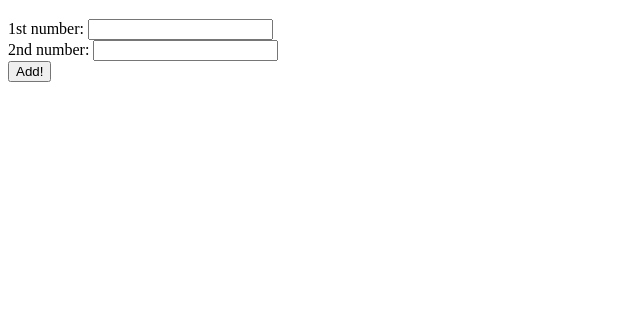
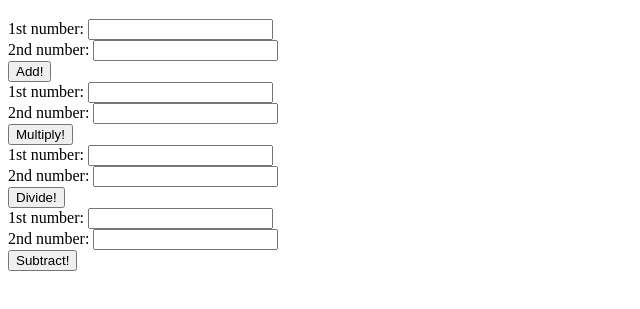
Before and after one commit to DiamondsAndRust206/calculator, a plain HTML site: page index.html in a window 1280 px wide. Shown: the part 61-370 px from the top of the page, without its empty margins (0-640 px from the left). Drawn offline with Linux system fonts and the light colour scheme.

Commit message:
Update html support functions
Co-authored-by: Jake Edgar <jakeedgar@users.noreply.github.com>
Co-authored-by: Brady Diamond <BradyDiamond@users.noreply.github.com>

```diff
--- a/index.html
+++ b/index.html
@@ -9,6 +9,7 @@
 <body>
   <div class="container">
     <h1>Calculator</h1>
+
     <form id="add">
       <div class="form-group">
         <label for="add1">1st number:</label>
@@ -20,6 +21,43 @@
       </div>
       <button type="submit" class="btn">Add!</button>
     </form>
+
+    <form id="multilpy">
+      <div class="form-group">
+        <label for="multiply1">1st number:</label>
+        <input id="multiply1" class="form-control" type="text">
+      </div>
+      <div class="form-group">
+        <label for="multiply2">2nd number:</label>
+        <input id="multiply2" class="form-control" type="text">
+      </div>
+      <button type="submit" class="btn">Multiply!</button>
+    </form>
+
+    <form id="divide">
+      <div class="form-group">
+        <label for="divide1">1st number:</label>
+        <input id="divide1" class="form-control" type="text">
+      </div>
+      <div class="form-group">
+        <label for="divide2">2nd number:</label>
+        <input id="divide2" class="form-control" type="text">
+      </div>
+      <button type="submit" class="btn">Divide!</button>
+    </form>
+
+    <form id="subtract">
+      <div class="form-group">
+        <label for="subtract1">1st number:</label>
+        <input id="subtract1" class="form-control" type="text">
+      </div>
+      <div class="form-group">
+        <label for="subtract2">2nd number:</label>
+        <input id="subtract2" class="form-control" type="text">
+      </div>
+      <button type="submit" class="btn">Subtract!</button>
+    </form>
+
     <div id="output">
 
     </div>
--- a/js/scripts.js
+++ b/js/scripts.js
@@ -1,19 +1,18 @@
+//BUSINESS LOGIC
 function add(number1, number2) {
   return number1 + number2;
 }
-
 function subtract(number1, number2) {
   return number1 - number2;
 }
-
 function multiply(number1, number2) {
   return number1 * number2;
 }
-
 function divide(number1, number2) {
   return number1 / number2;
 }
 
+//UI LOGIC
 $(document).ready(function() {
   $("form#add").submit(function(event) {
     event.preventDefault();
```
